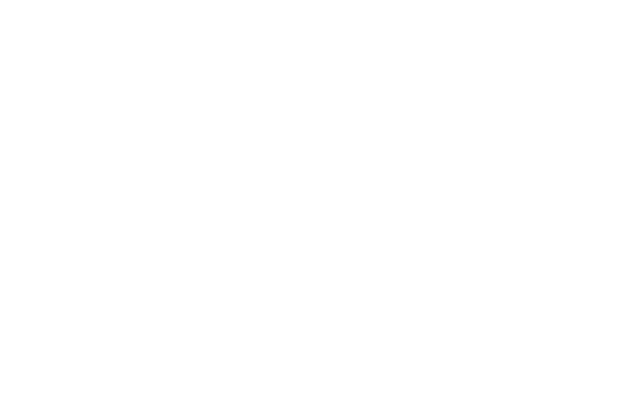
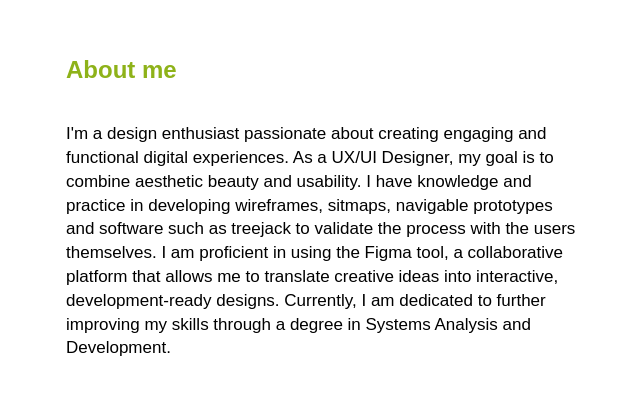
Before and after one commit to Michelprj/portf-lioUx, a React (Vite) app: page / in a window 1280 px wide. Shown: the part 1087-1482 px from the top of the page, without its empty margins (318-958 px from the left). Before the commit the page ends 855 px from the top, so only its background shows below. Built offline with nearby package versions, Linux system fonts and the light colour scheme.

Commit message:
feat: implemented about page

```diff
--- a/src/App.tsx
+++ b/src/App.tsx
@@ -6,6 +6,7 @@
 import ligth from './styles/themes/ligth';
 import GlobalStyles from './styles/globalStyles';
 import Home from './pages/home';
+import About from './pages/about';
 
 function App() {
   const { storageMode } = useContext(HeaderContext);
@@ -15,6 +16,7 @@
       <GlobalStyles />
       <Header />
       <Home />
+      <About />
     </ThemeProvider>
   );
 }
--- /dev/null
+++ b/src/pages/about/index.tsx
@@ -0,0 +1,18 @@
+import React from 'react';
+import { i18n } from '../../translate/i18n';
+import { Container } from './style';
+
+function About() {
+  return (
+    <Container id="about">
+      <div className="about-text">
+
+        <h2>{i18n.t('aboutText.subtitle')}</h2>
+        <p>{i18n.t('aboutText.paragraph1')}</p>
+
+      </div>
+    </Container>
+  );
+}
+
+export default About;
--- /dev/null
+++ b/src/pages/about/style.ts
@@ -0,0 +1,58 @@
+import styled from 'styled-components';
+import { device } from '../../styles/responsive/device';
+
+export const Container = styled.section`
+  height: 110vh;
+  background-color: ${(props) => props.theme.colors.secondBackground};
+  transition: all 0.6s ease;
+  display: flex;
+  align-items: center;
+  justify-content: center;
+
+    .about-text {
+      width: 40%;
+
+      h2 {
+        margin-bottom: 3vw;
+        color: #8EB219;
+      }
+
+      p {
+        font-size: 17px;
+        color: ${(props) => props.theme.colors.colorTextApresentation};
+        line-height: 1.4;
+      }
+    }
+
+  @media ${device.tabletMin} and (max-width: 768px) {
+      display: flex;
+      align-items: center;
+      flex-direction: column-reverse;
+
+      .about-text {
+        width: 80%;
+        margin: 0 5% 5%;
+
+        p {
+          font-size: 14px;
+        }
+      }
+  }
+
+  @media ${device.mobileMax} {
+      display: flex;
+      align-items: center;
+      flex-direction: column-reverse;
+      justify-content: space-evenly;
+
+      .about-text {
+        width: 75%;
+        margin: 0 5% 5%;
+
+        p {
+          font-size: 14px;
+        }
+      }
+
+  }
+`;
--- a/src/styles/themes/dark.ts
+++ b/src/styles/themes/dark.ts
@@ -1,8 +1,8 @@
 export default {
   colors: {
     primaryText: "#FFF",
-    background: "#0E0E0E",
-    secondBackground: "#06202C",
+    background: "#111",
+    secondBackground: "#0E0E0E",
     colorHeader: "#00211F",
     colorTextApresentation: "#FFF",
     hoverLinkHeader: "#8EB219",
--- a/src/styles/themes/ligth.ts
+++ b/src/styles/themes/ligth.ts
@@ -1,8 +1,8 @@
 export default {
   colors: {
     primaryText: '#FFFFFF',
-    background: '#FFF',
-    secondBackground: '#F3F3F3',
+    background: '#F5F5F5',
+    secondBackground: '#FFF',
     colorHeader: '#8EB219',
     colorTextApresentation: '#000',
     hoverLinkHeader: '#00211F',
--- a/src/translate/languages/en.ts
+++ b/src/translate/languages/en.ts
@@ -14,7 +14,7 @@
       },
       aboutText: {
         subtitle: 'About me',
-        paragraph1: "I'm a Front-end Developer passionate about React JS, specializing in Redux, Styled Components, TypeScript, Bootstrap and Material UI. My passion for innovation guides my work, where I constantly seek challenges to explore new horizons and find creative solutions. In addition to technical skills, I have intermediate technical English, facilitating communication in development environments. Committed, I love facing complex problems, believing that each challenge is an opportunity to learn and grow. If you are looking for a passionate professional committed to the success of the project, I am ready to contribute and transform ideas into incredible experiences.",
+        paragraph1: "I'm a design enthusiast passionate about creating engaging and functional digital experiences. As a UX/UI Designer, my goal is to combine aesthetic beauty and usability. I have knowledge and practice in developing wireframes, sitmaps, navigable prototypes and software such as treejack to validate the process with the users themselves. I am proficient in using the Figma tool, a collaborative platform that allows me to translate creative ideas into interactive, development-ready designs. Currently, I am dedicated to further improving my skills through a degree in Systems Analysis and Development.",
       },
 
       projectText: {
--- a/src/translate/languages/pt.ts
+++ b/src/translate/languages/pt.ts
@@ -14,7 +14,7 @@
       },
       aboutText: {
         subtitle: 'Sobre mim',
-        paragraph1: 'Sou um Desenvolvedor Front-end apaixonado por React JS, especializado em Redux, Styled Components, TypeScript, Bootstrap e Material UI. Minha paixão pela inovação norteia meu trabalho, onde busco constantemente desafios para explorar novos horizontes e encontrar soluções criativas. Além das habilidades técnicas, tenho inglês técnico intermediário, facilitando a comunicação em ambientes de desenvolvimento. Comprometido, adoro enfrentar problemas complexos, acreditando que cada desafio é uma oportunidade de aprender e crescer. Se você procura um profissional apaixonado e comprometido com o sucesso do projeto, estou pronto para contribuir e transformar ideias em experiências incríveis.',
+        paragraph1: 'Sou uma entusiasta do design apaixonada por criar experiências digitais envolventes e funcionais. Como Designer de UX/UI, meu objetivo é unir beleza estética e usabilidade.Tenho conhecimento e prática no desenvolvimento de wireframes, sitmaps, protótipos navegaveis, e softwares como treejack para validar o processo com os próprios usuários. Tenho proficiência no uso da ferramenta Figma, uma plataforma colaborativa que me permite traduzir ideias criativas em designs interativos e prontos para desenvolvimento. Atualmente, estou dedicada a aprimorar ainda mais minhas habilidades através do curso de Análise e Desenvolvimento de Sistemas.',
       },
 
       projectText: {
```
Also changed, not shown: 1 other file (tests, documents, lock files or other folders).
